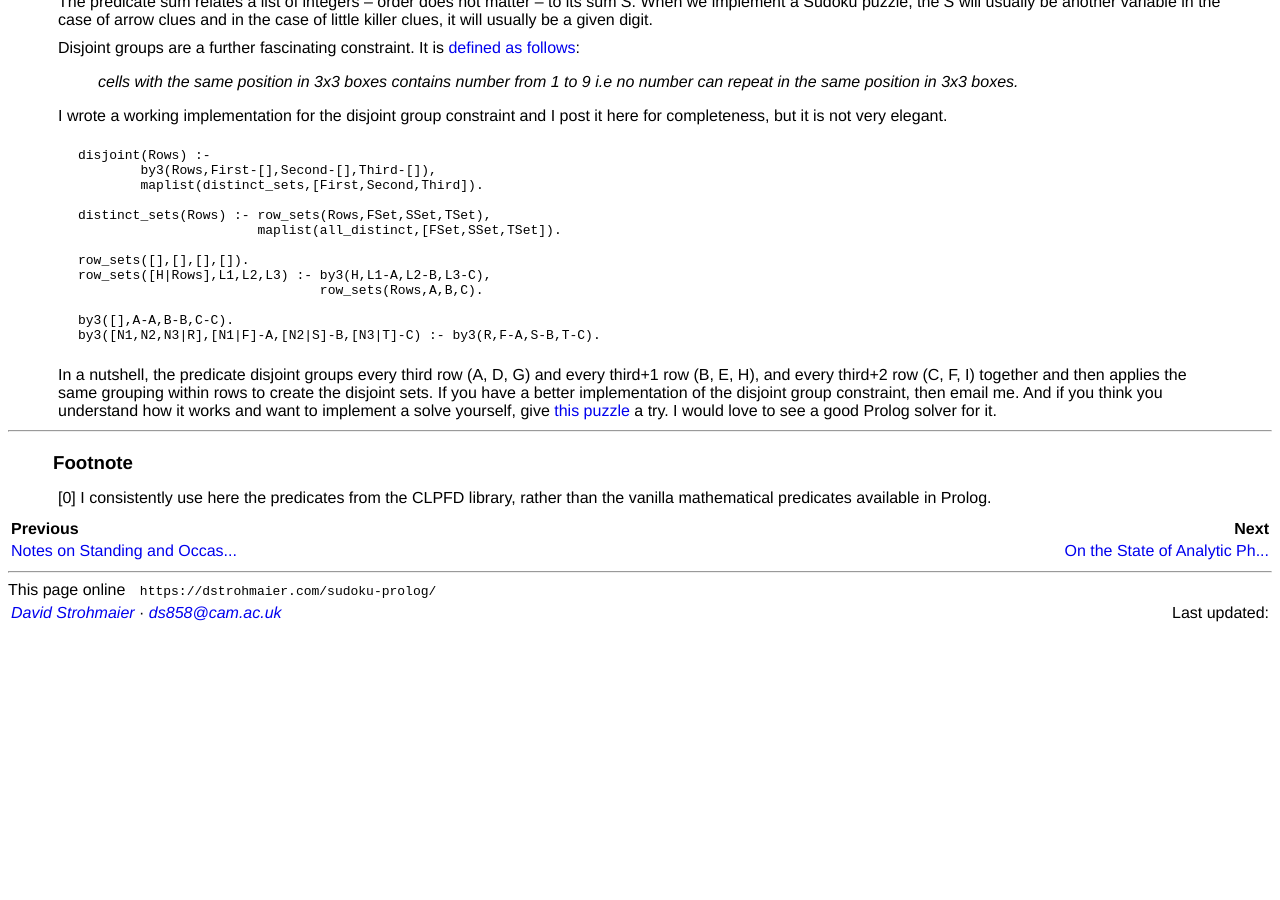
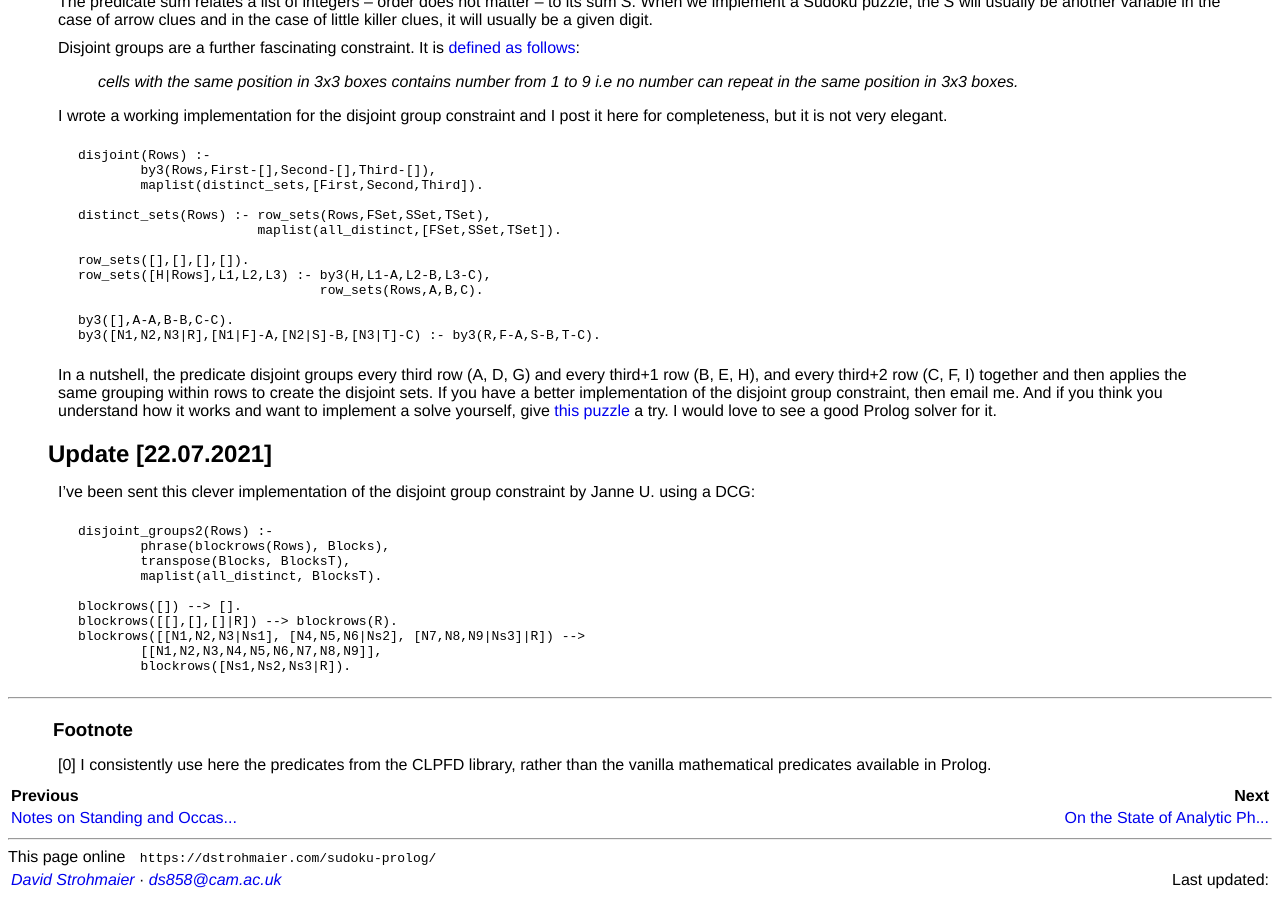
Before and after one commit to dstrohmaier/dstrohmaier.github.io, a Jekyll site: the page built from posts/_posts/2021-07-02-sudoku-prolog.md, in a window 1280 px wide and 900 px high, scrolled down 2319 px. Built offline with Jekyll 4.4.1, drawn with Linux system fonts in a browser that asks for light colours; before the commit the page ends 2952 px from its top, so only the background shows below that.

Commit message:
minor updates to about, reading list for the year, and sudoku post

```diff
--- a/posts/_posts/2021-07-02-sudoku-prolog.md
+++ b/posts/_posts/2021-07-02-sudoku-prolog.md
@@ -123,6 +123,22 @@ I wrote a working implementation for the disjoint group constraint and I post it
 
 In a nutshell, the predicate disjoint groups every third row (A, D, G) and every third+1 row (B, E, H), and every third+2 row (C, F, I) together and then applies the same grouping within rows to create the disjoint sets. If you have a better implementation of the disjoint group constraint, then email me. And if you think you understand how it works and want to implement a solve yourself, give [this puzzle](https://app.crackingthecryptic.com/sudoku/LNqP9d8tdj) a try. I would love to see a good Prolog solver for it.
 
+
+## Update [22.07.2021]
+I've been sent this clever implementation of the disjoint group constraint by Janne U. using a DCG:
+
+
+	disjoint_groups2(Rows) :-
+		phrase(blockrows(Rows), Blocks),
+		transpose(Blocks, BlocksT),
+		maplist(all_distinct, BlocksT).
+
+	blockrows([]) --> [].
+	blockrows([[],[],[]|R]) --> blockrows(R).
+	blockrows([[N1,N2,N3|Ns1], [N4,N5,N6|Ns2], [N7,N8,N9|Ns3]|R]) -->
+		[[N1,N2,N3,N4,N5,N6,N7,N8,N9]],
+		blockrows([Ns1,Ns2,Ns3|R]).
+
 ---
 ### Footnote
 
```
Also changed, not shown: about/index.md (+4 -2 lines), lists/_posts/2021-01-21-Books-2021.md (+2 -0 lines).
